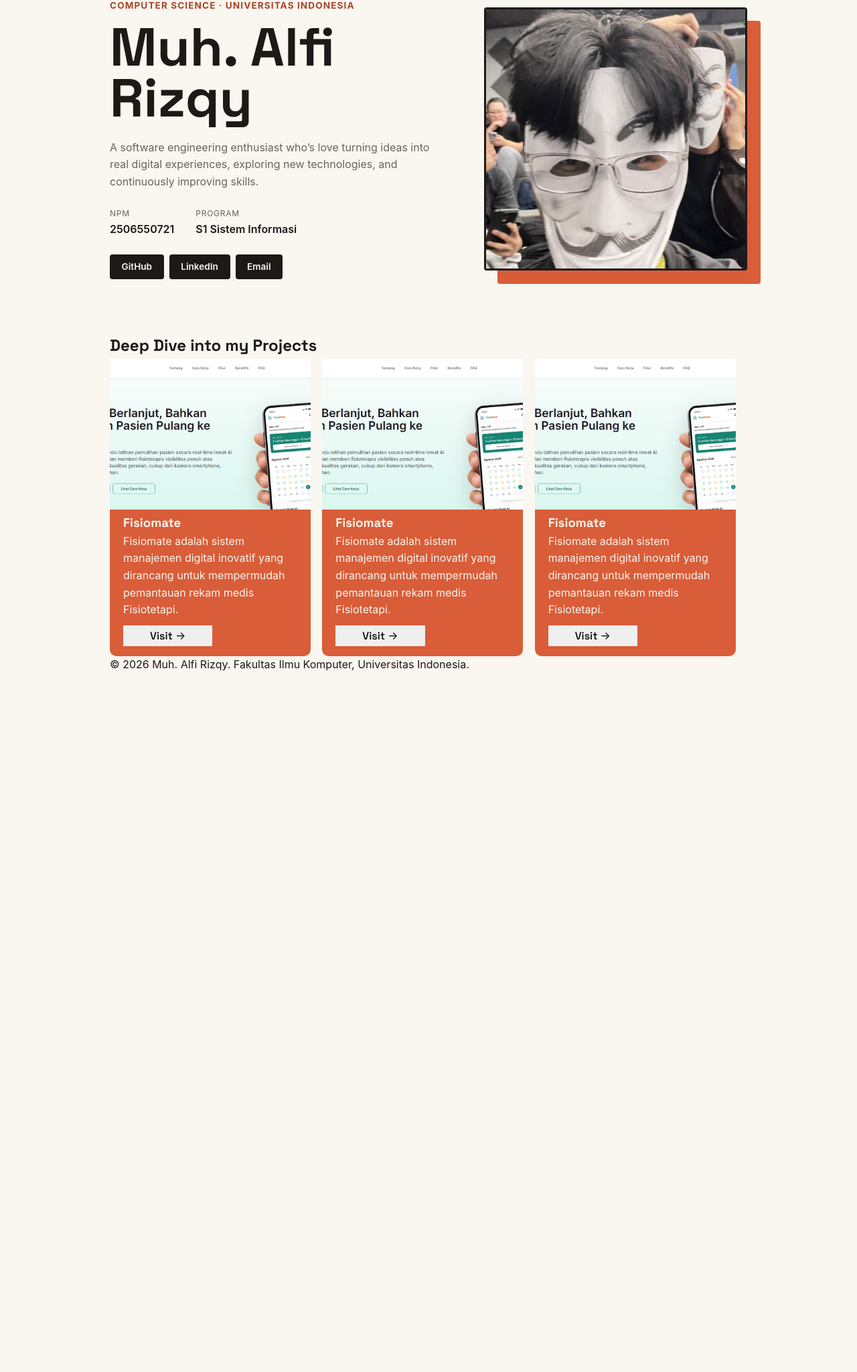
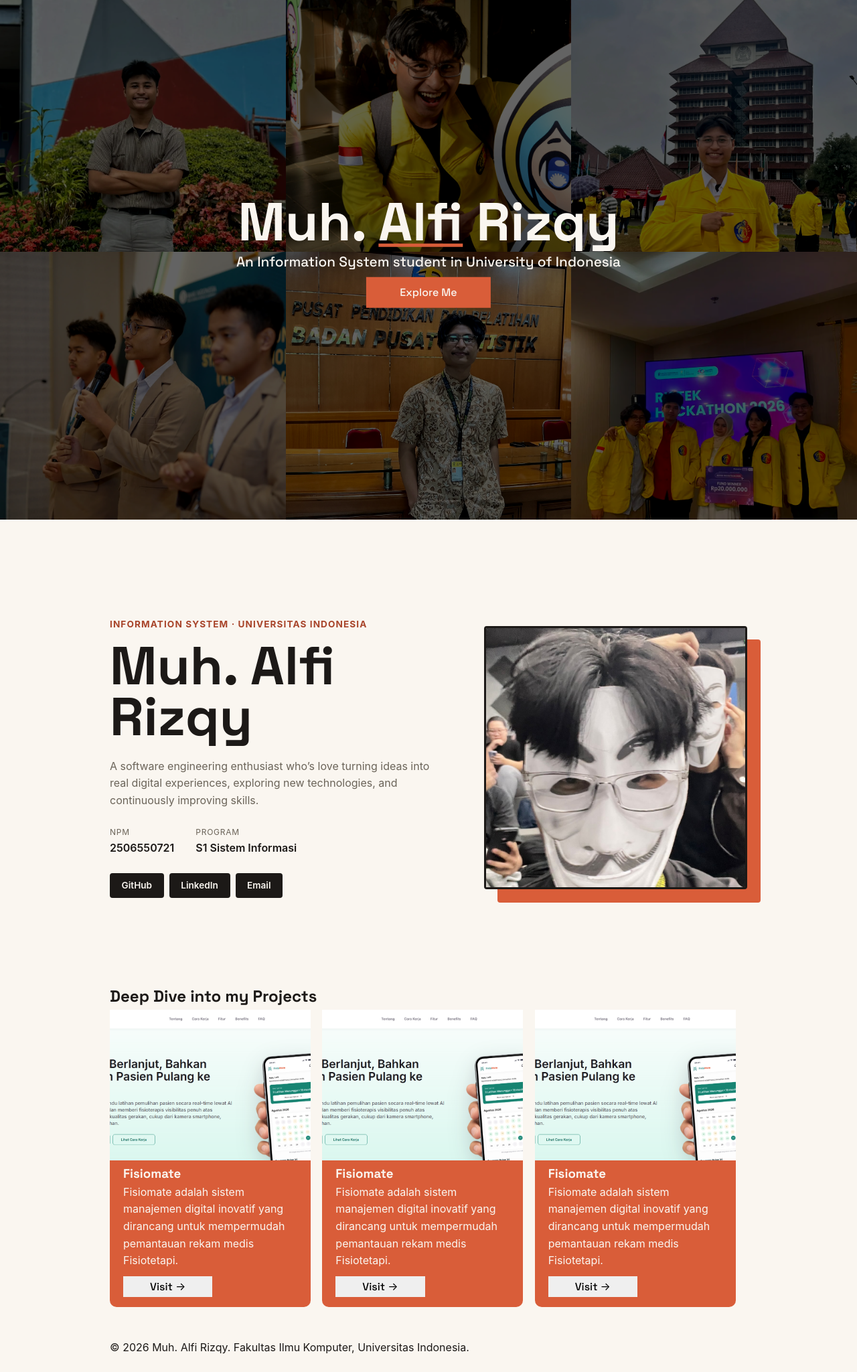
Before and after one commit to Leficullen/myportfolio-django, a Django app: page / in a window 1280 px wide. Shown: the part 74-2123 px from the top of the page at 67% size. Before the commit the page ends 1076 px from the top, so only its background shows below. Run offline with Django 5.2, Linux system fonts and the light colour scheme.

Commit message:
feat: add hero section

```diff
--- a/static/css/style.css
+++ b/static/css/style.css
@@ -2,6 +2,7 @@
     margin: 0;
     padding: 0;
     box-sizing: border-box;
+    scroll-behavior: smooth;
 }
 
 :root {
@@ -19,6 +20,8 @@ body {
     color: var(--ink);
     background-color: var(--paper);
     line-height: 1.6;
+    width: 100vw;
+    overflow-x: hidden;
 }
 
 h1,  .brand {
@@ -31,7 +34,7 @@ h3,  .brand {
 .container {
     max-width: 1000px;
     margin: 0 auto;
-    padding: 0 1.5rem;
+    padding: 1.5rem;
 }
 
 .site-header {
@@ -70,6 +73,7 @@ h3,  .brand {
 
 .hero {
     padding: 4.5rem 0 5rem;
+
 }
 
 .hero-grid {
@@ -331,5 +335,88 @@ h3,  .brand {
     font-size: medium;
     width: fit-content;
     margin: 10px 0px;
+}
 
+.photos-grid {
+    display: grid;
+    grid-template-columns: repeat(3, 1fr);
+    gap: 0;
+    width: 100%;
+    padding: 50px 0;
 }
+
+.hero-image {
+    width: 100%;
+    height: 400px;
+    overflow: hidden;
+}
+
+.hero-image img {
+    width: 100%;
+    height: 100%;
+    object-fit: cover;
+    object-position: center;
+    display: block;
+
+    filter: brightness(0.4) contrast(1.1);
+    transition: filter 0.4s ease, transform 0.4s ease;
+}
+
+.hero-image:hover img {
+    filter: brightness(0.8) contrast(1.2);
+    transform: scale(1.03);
+}
+
+.hero-container {
+    position: absolute;
+    top: 50%;
+    left: 50%;
+    transform: translate(-50%, -50%);
+    z-index: 10;
+}
+.hero-container h1 {
+    color: var(--paper);
+    font-size: 5rem;
+    text-align: center;
+    line-height: 1.2;
+}
+
+.hero-container p {
+    color: var(--paper);
+    font-size: 1.3rem;
+    text-align: center;
+    line-height: 1.2;
+    font-family: "Space Grotesk", -apple-system, sans-serif;
+}
+
+.hero-container span {
+    text-underline-offset: 5px;
+    text-decoration: underline;
+    text-decoration-color: var(--accent);
+    text-decoration-thickness: 5px;
+}
+
+.hero-container a {
+    background-color: var(--accent);
+    color: var(--paper);
+    cursor: pointer;
+    transition: background-color 0.3s ease;
+    padding: 10px 50px;
+    text-decoration: none;
+    text-size: 1.4rem;
+}
+.hero-container a:hover {
+    background-color: var(--paper);
+    color: var(--accent);
+}
+.hero-wrapper {
+    position: relative;
+    width: 100%;
+    overflow: hidden;
+}
+
+.button-container{
+    width: 100%;
+    display: flex;
+    justify-content: center;
+}
--- a/templates/index.html
+++ b/templates/index.html
@@ -21,10 +21,41 @@
     </header>
 
     <main>
+        <section class="hero-wrapper">
+            <div class="hero-container">
+                <h1>Muh. <span>Alfi</span> Rizqy</h1>
+                <p>An Information System student in University of Indonesia</p>
+                <div class="button-container">
+                    <a class="button" href="#profile">Explore Me</a>
+                </div>
+            </div>
+            <div class="photos-grid">
+                <div class="hero-image">
+                    <img src="/static/img/foto-hero-1.webp" alt="">
+                </div>
+                <div class="hero-image">
+                    <img src="/static/img/foto-hero-2.webp" alt="">
+                </div>
+                <div class="hero-image">
+                    <img src="/static/img/foto-hero-3.webp" alt="">
+                </div>
+                <div class="hero-image">
+                    <img src="/static/img/foto-hero-4.webp" alt="">
+                </div>
+                <div class="hero-image">
+                    <img src="/static/img/foto-hero-5.webp" alt="">
+                </div>
+                <div class="hero-image">
+                    <img src="/static/img/foto-hero-6.webp" alt="">
+                </div>
+
+            </div>
+        </section>
+
         <section class="hero" id="profile">
             <div class="container hero-grid">
                 <div class="hero-identity">
-                    <p class="hero-kicker">Computer Science &middot; Universitas Indonesia</p>
+                    <p class="hero-kicker">Information System &middot; Universitas Indonesia</p>
                     <h1>Muh. Alfi Rizqy</h1>
                 </div>
                 <div class="hero-photo">
@@ -99,9 +130,6 @@
             </div>
         </section>
 
-
-
-
     </main>
 
     <footer class="site-footer">
```
Also changed, not shown: static/img/foto-hero-1.webp (added), static/img/foto-hero-2.webp (added), static/img/foto-hero-3.webp (added), static/img/foto-hero-4.webp (added), static/img/foto-hero-5.webp (added), static/img/foto-hero-6.webp (added).
